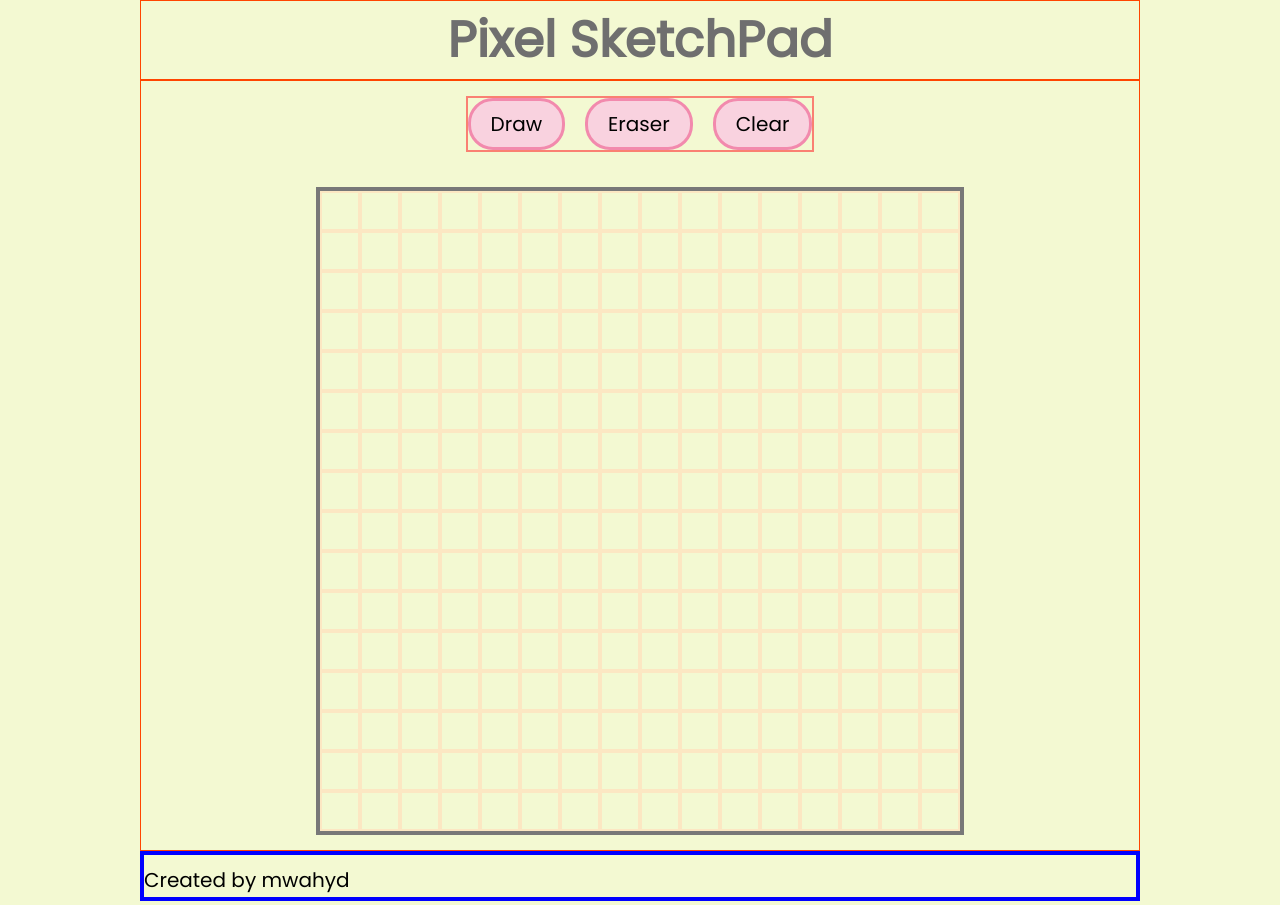
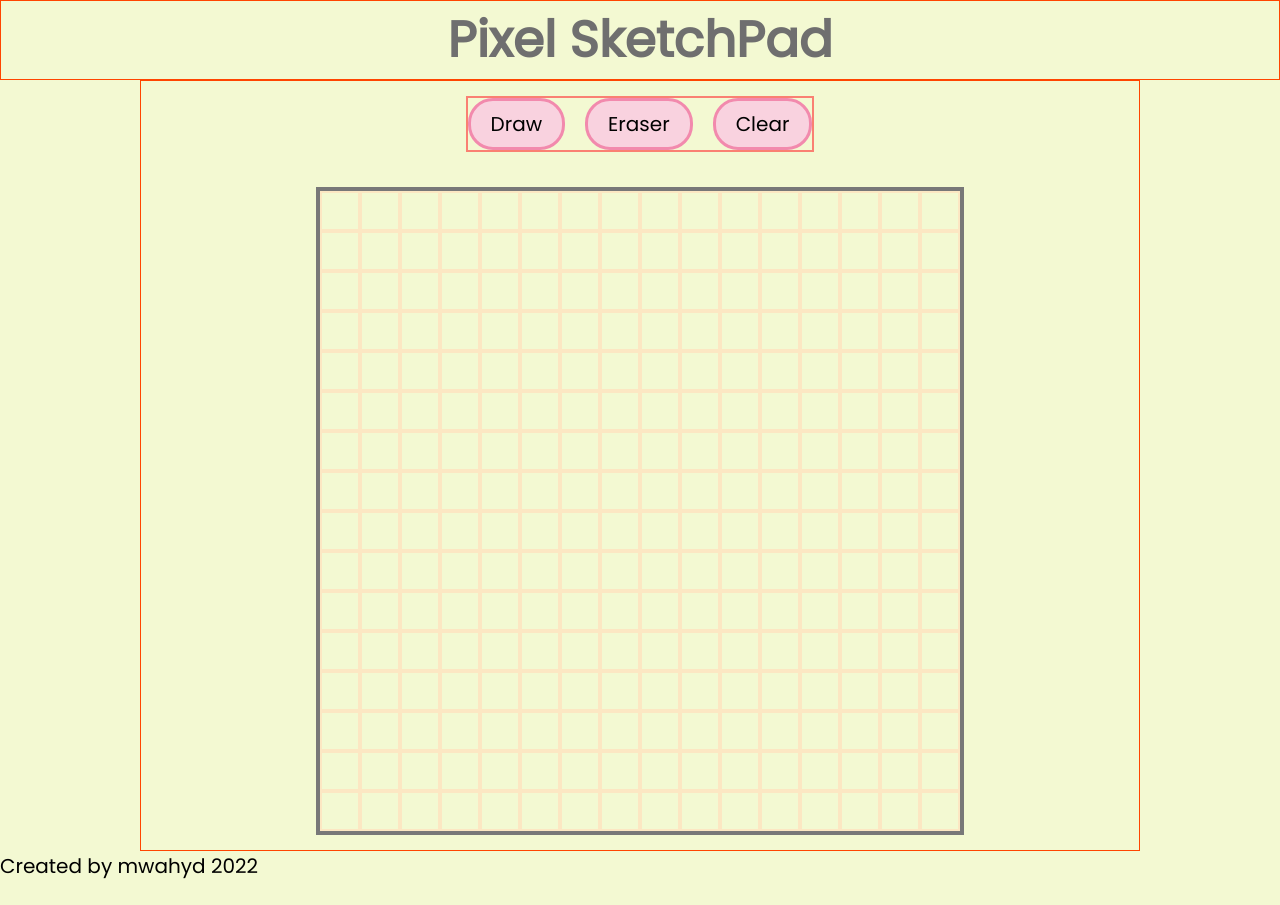
Before and after one commit to mwahyd/Etch-A-Sketch, a plain HTML site: page index.html in a window 1280 px wide. After the commit the page ends 881 px from the top, so only its background shows below. Drawn offline with Linux system fonts and the light colour scheme.

Commit message:
add a new header tag and update footer class

```diff
--- a/index.html
+++ b/index.html
@@ -11,9 +11,11 @@
   </head>
 
   <body>
-    <div class="header container">
-      <h1>Pixel SketchPad</h1>
-    </div>
+    <header>
+      <div class="header container">
+        <h1>Pixel SketchPad</h1>
+      </div>
+    </header>
 
     <div class="container grid">
       <div class="tools">
@@ -24,6 +26,6 @@
 
       <div class="canvas"></div>
     </div>
-    <footer class="container">Created by mwahyd</footer>
+    <footer class="footer">Created by mwahyd 2022</footer>
   </body>
 </html>
```
